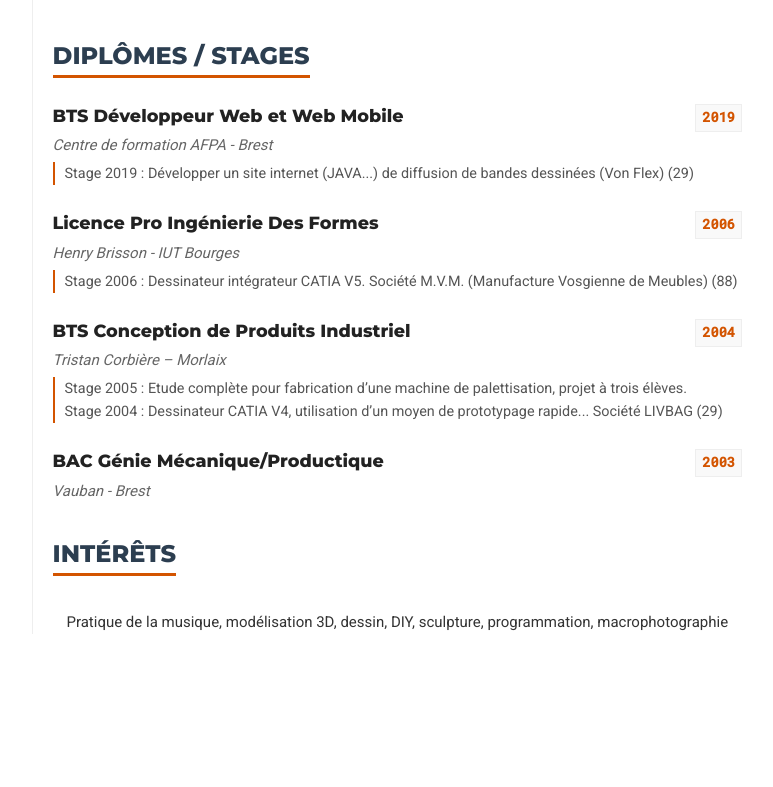
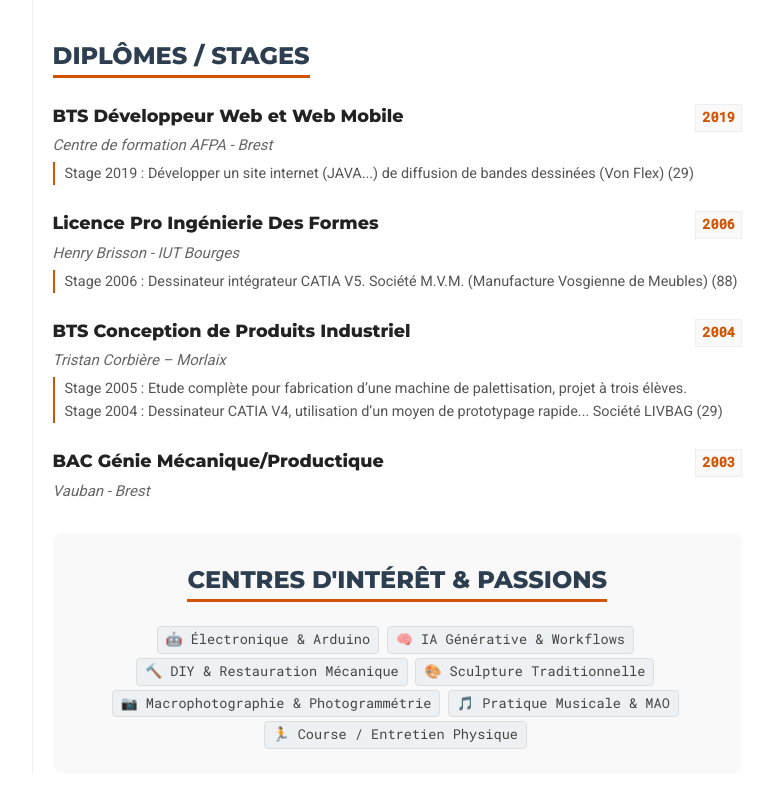
Before and after one commit to hardythomas-pro/cv, a plain HTML site: page index.html in a window 1280 px wide. Shown: the part 2734-3521 px from the top of the page, without its empty margins (453-1226 px from the left). Before the commit the page ends 3388 px from the top, so only its background shows below. Drawn offline with Linux system fonts and the light colour scheme.

Commit message:
Add files via upload
update2

```diff
--- a/index.html
+++ b/index.html
@@ -592,12 +592,25 @@
                 </div>
             </section>
 
-             <section style="margin-top: 15px;">
-                <h2>Intérêts</h2>
-                <div class="interest-list">
-                    Pratique de la musique, modélisation 3D, dessin, DIY, sculpture, programmation, macrophotographie
-                </div>
-            </section>
+             <!-- FOOTER / INTERETS -->
+        <footer class="footer-interests">
+            <h2>Centres d'intérêt & Passions</h2>
+            <div class="interest-tags">
+                <!-- Côté Tech & Maker -->
+                <span class="interest-item">🤖 Électronique & Arduino</span>
+                <span class="interest-item">🧠 IA Générative & Workflows</span>
+                <span class="interest-item">🔨 DIY & Restauration Mécanique</span>
+
+                <!-- Côté Artistique & Précision -->
+                <span class="interest-item">🎨 Sculpture Traditionnelle</span>
+                <span class="interest-item">📷 Macrophotographie & Photogrammétrie</span>
+                <span class="interest-item">🎵 Pratique Musicale & MAO</span>
+
+                <!-- Côté Sport -->
+                 <span class="interest-item">🏃 Course / Entretien Physique</span>
+
+            </div>
+        </footer>
         </main>
     </div>
 
```
